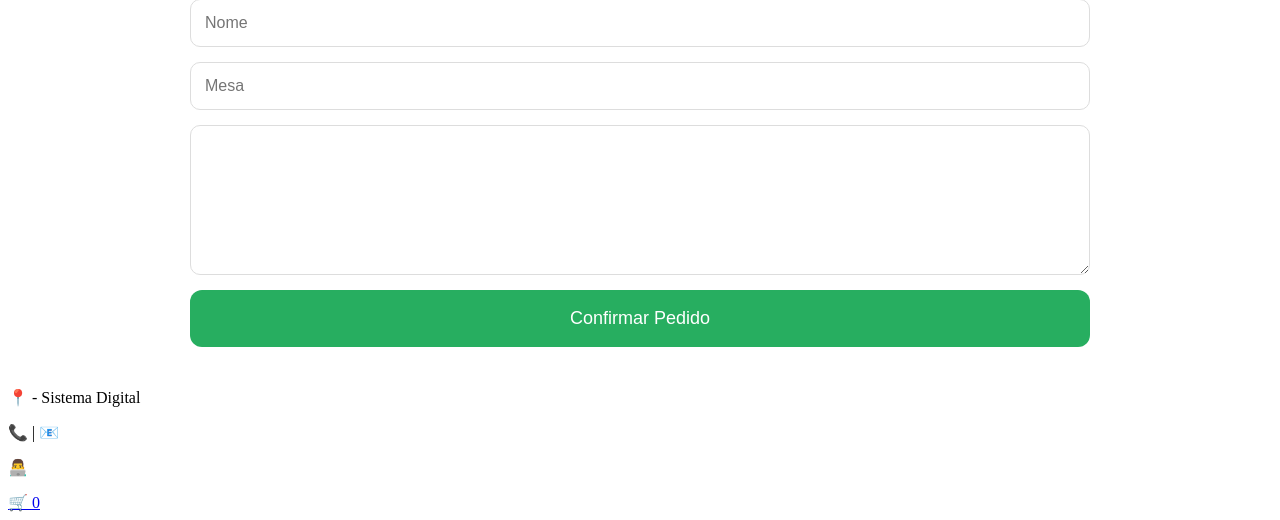
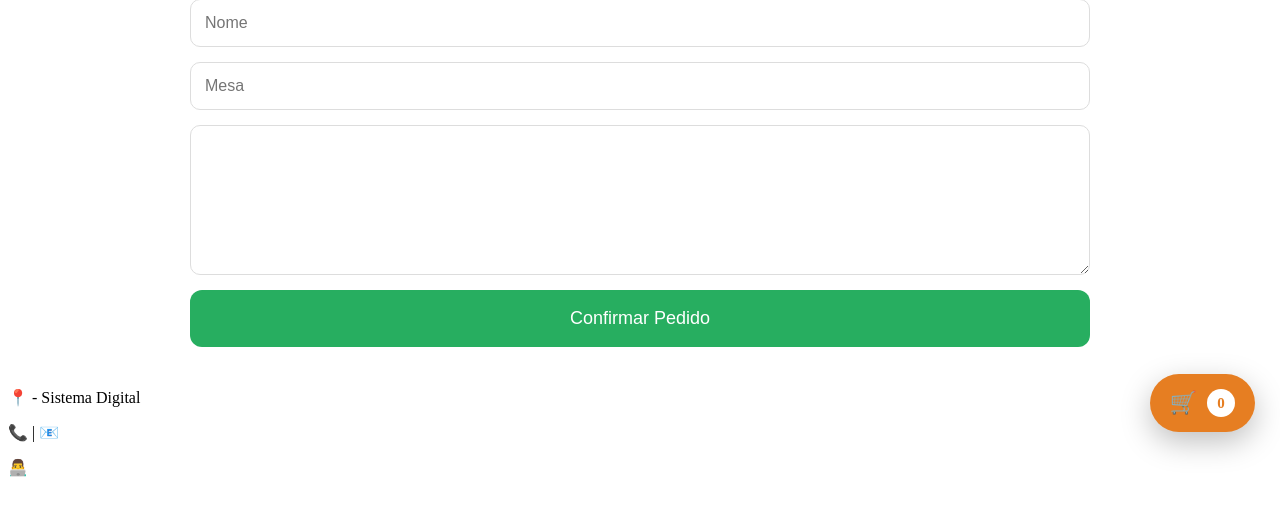
Before and after one commit to FSavel/menu-digital, a Python web app: template templates/cart.html in a window 1280 px wide. Shown: the part 343-863 px from the top of the page. After the commit the page ends 820 px from the top, so only its background shows below. Run offline with Jinja, Linux system fonts and the light colour scheme; the template is opened without the code that fills it, so the values that code supplies are empty.

Commit message:
Update cart.css

```diff
--- a/static/css/cart.css
+++ b/static/css/cart.css
@@ -214,3 +214,77 @@
 }
 
 }
+
+/* ==========================================
+   BOTÃO FLUTUANTE
+==========================================*/
+
+#floating-cart{
+
+position:fixed;
+
+bottom:25px;
+
+right:25px;
+
+z-index:9999;
+
+}
+
+#floating-cart a{
+
+background:#e67e22;
+
+color:white;
+
+padding:15px 20px;
+
+border-radius:40px;
+
+text-decoration:none;
+
+font-size:22px;
+
+font-weight:bold;
+
+display:flex;
+
+align-items:center;
+
+gap:10px;
+
+box-shadow:0 10px 30px rgba(0,0,0,.25);
+
+transition:.3s;
+
+}
+
+#floating-cart a:hover{
+
+transform:scale(1.05);
+
+}
+
+#cart-counter{
+
+background:white;
+
+color:#e67e22;
+
+width:28px;
+
+height:28px;
+
+border-radius:50%;
+
+display:flex;
+
+justify-content:center;
+
+align-items:center;
+
+font-size:15px;
+
+font-weight:bold;
+
+}
```
